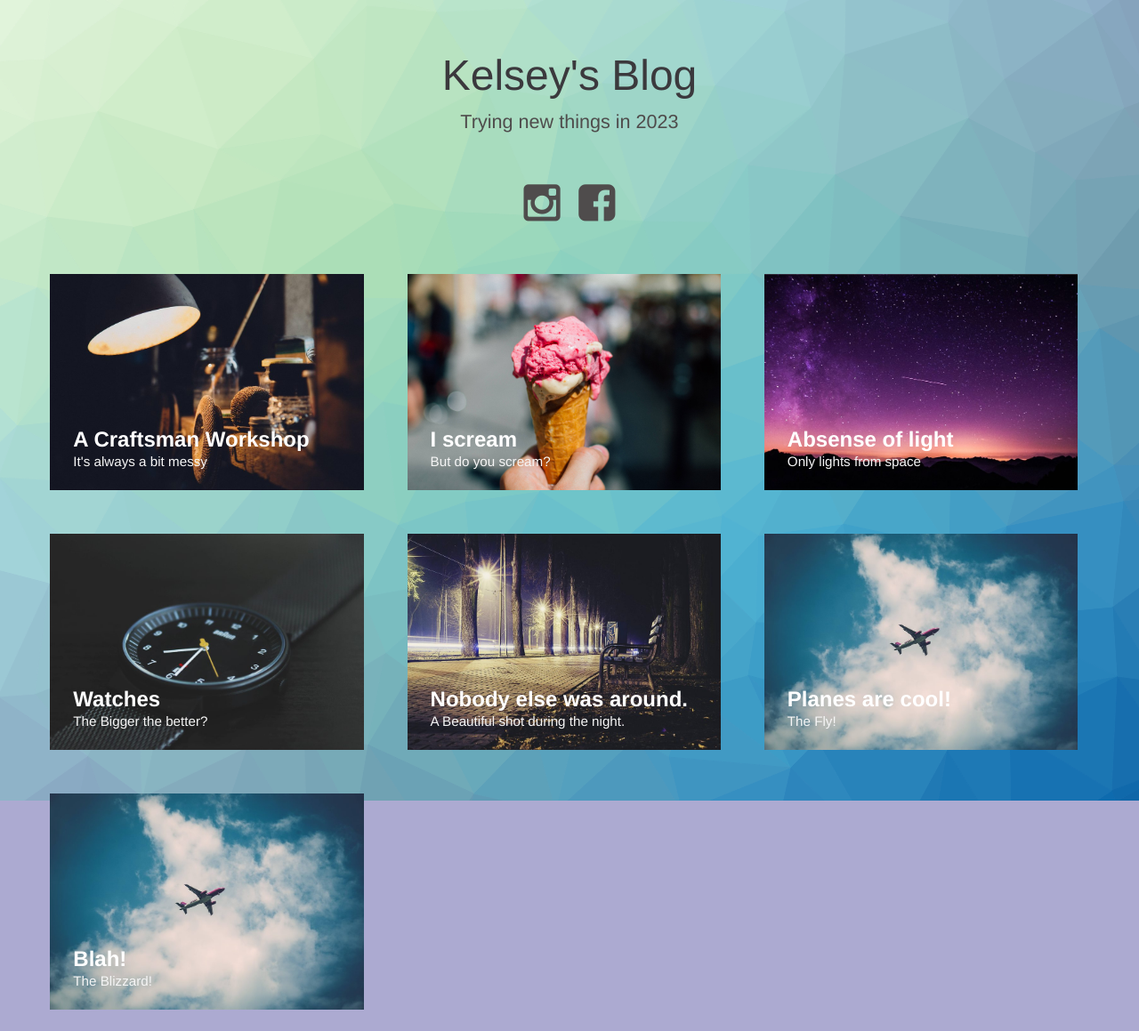
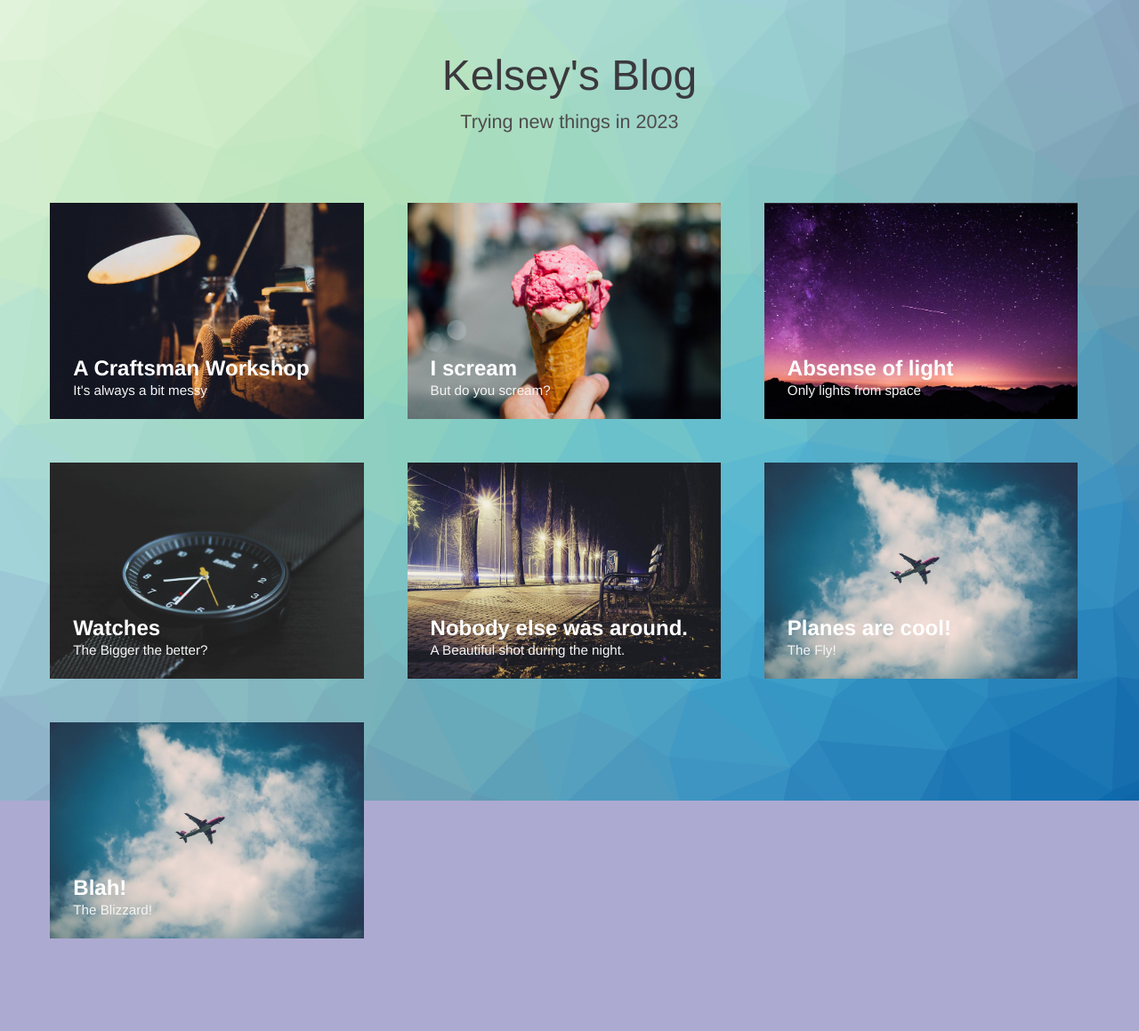
Before and after one commit to kelseybourne/blog, a Jekyll site: the page built from index.html, in a window 1280 px wide. Shown: the whole page at 89% size. Built offline with Jekyll 4.4.1, drawn with Linux system fonts in a browser that asks for light colours; after the commit the page ends 1079 px from its top, so only the background shows below that.

Commit message:
remove social media icons

```diff
--- a/index.html
+++ b/index.html
@@ -29,10 +29,10 @@ layout: compress
 <div class="container">
     <header class="header">
         <h1>Kelsey's Blog<span>Trying new things in 2023</span></h1>
-        <nav class="links">
+        <!-- <nav class="links">
             <a href="https://instagram.com"><i class="fa fa-instagram fa-3x"></i></a>
             <a href="https://facebook.com"><i class="fa fa-facebook-square fa-3x"></i></a>
-        </nav>
+        </nav> -->
     </header>
     <div class="content">
         <!-- trianglify pattern container -->
```
